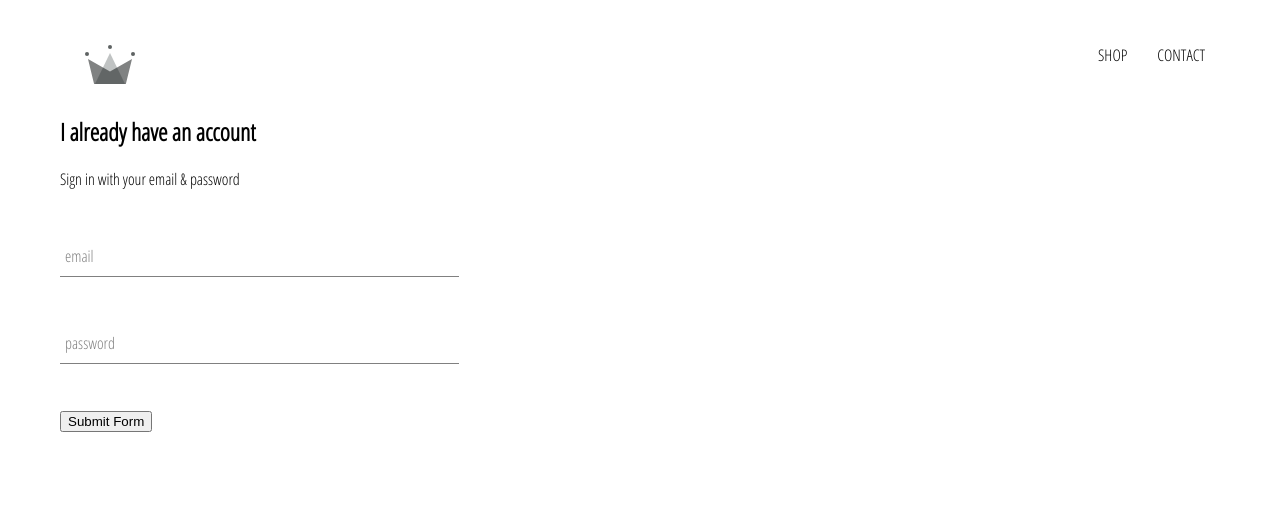
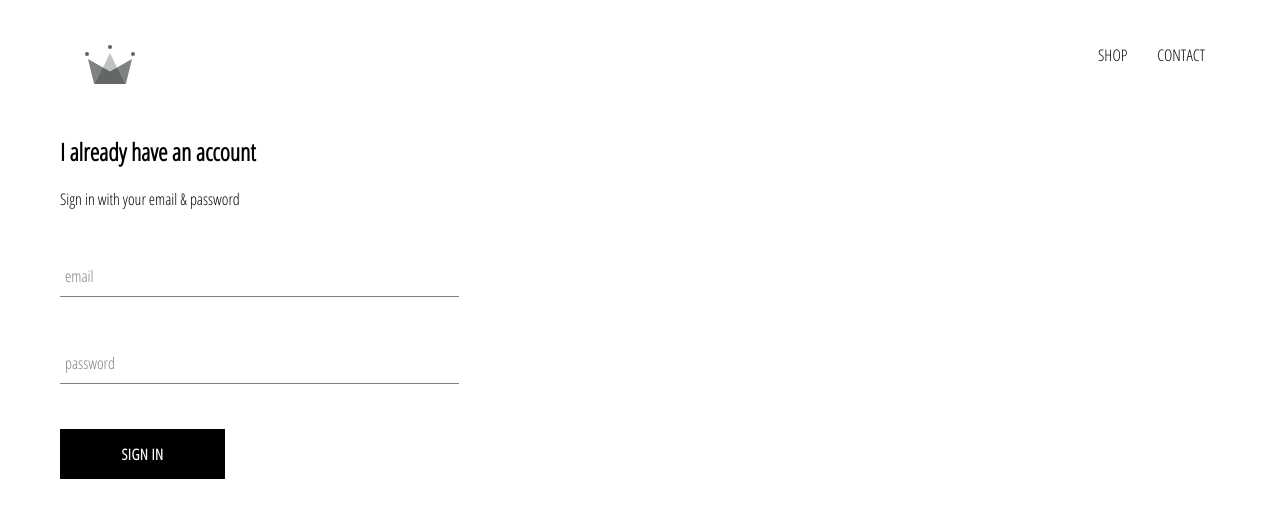
Before and after one commit to KyleF93/crwn-clothing, a React (Create React App) app: page /signin in a window 1280 px wide. Shown: the top 518 px of the page. Built offline with nearby package versions, Linux system fonts and the light colour scheme.

Commit message:
made custom-button and styled, linked to form submit

```diff
--- /dev/null
+++ b/src/components/custom-button/custom-button.component.jsx
@@ -0,0 +1,10 @@
+import React from 'react';
+import './custom-button.styles.scss';
+
+const CustomButton = ({children, ...otherProps}) => (
+    <button className='custom-button' {...otherProps}>
+        {children}
+    </button>
+)
+
+export default CustomButton;
--- /dev/null
+++ b/src/components/custom-button/custom-button.styles.scss
@@ -0,0 +1,22 @@
+.custom-button {
+    min-width: 165px;
+    width: auto;
+    height: 50px;
+    letter-spacing: 0.5px;
+    line-height: 50px;
+    padding: 0 35px 0 35px;
+    font-size: 15px;
+    background-color: black;
+    color: white;
+    text-transform: uppercase;
+    font-family: 'Open Sans Condensed';
+    font-weight: bolder;
+    border: none;
+    cursor: pointer;
+
+    &:hover {
+      background-color: white;
+      color: black;
+      border: 1px solid black;
+    }
+  }
--- a/src/components/sign-in/sign-in.component.jsx
+++ b/src/components/sign-in/sign-in.component.jsx
@@ -3,6 +3,7 @@ import React from "react";
 import "./sign-in.styles.scss";
 
 import FormInput from "../form-input/form-input.component";
+import CustomButton from "../custom-button/custom-button.component";
 
 class SignIn extends React.Component {
   constructor(props) {
@@ -53,7 +54,7 @@ class SignIn extends React.Component {
             required
           />
 
-          <input type="submit" value="Submit Form" />
+          <CustomButton type="submit">Sign In</CustomButton>
         </form>
       </div>
     );
--- a/src/components/sign-in/sign-in.styles.scss
+++ b/src/components/sign-in/sign-in.styles.scss
@@ -1,3 +1,9 @@
 .sign-in {
     width: 30vw;
+    display: flex;
+    flex-direction: column;
+
+    .title {
+        margin: 10px 0;
+    }
 }
```
